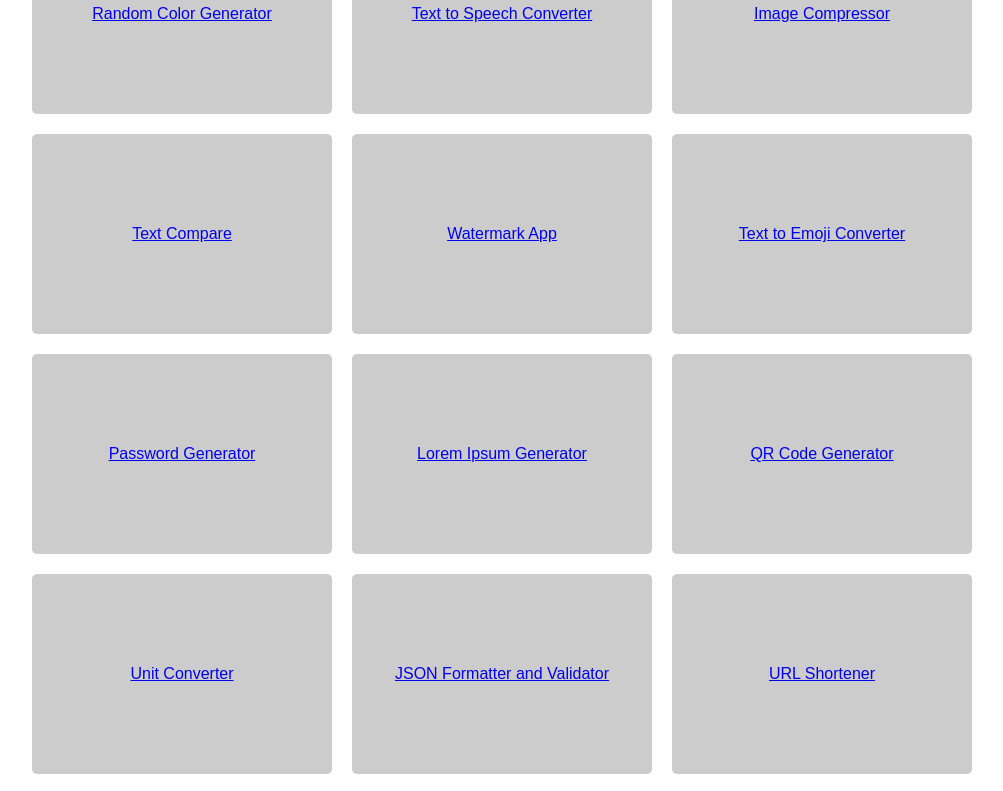
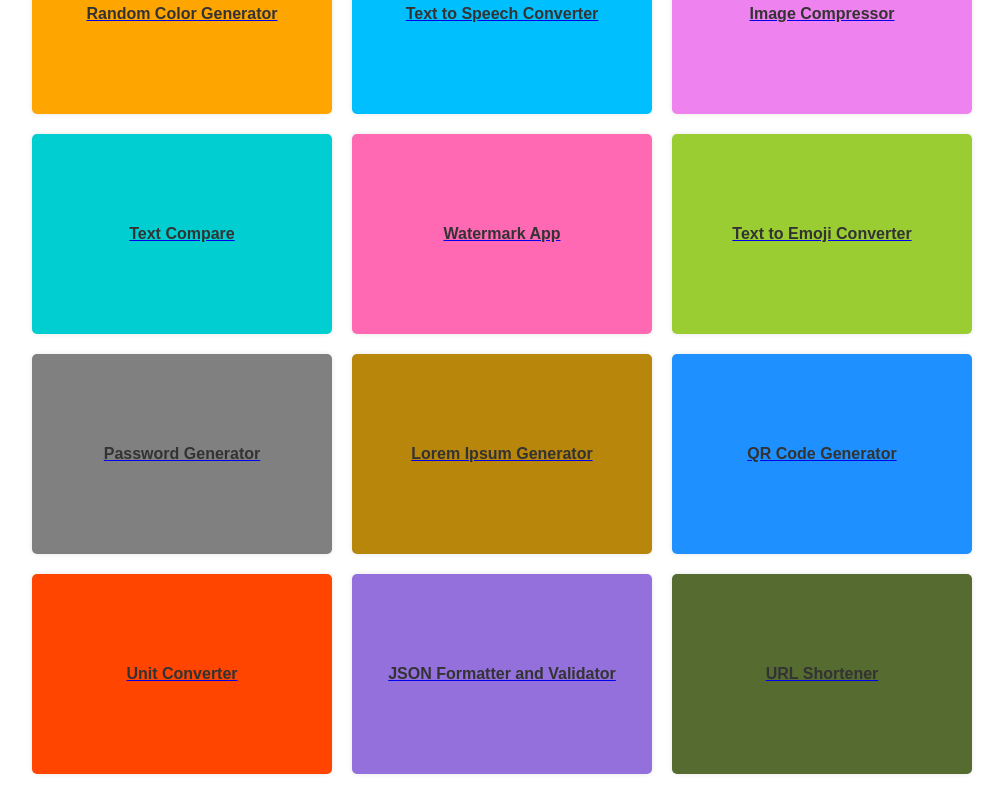
Before and after one commit to rohitsainier/UtilityLibrary, a plain HTML site: page index.html in a window 1280 px wide. Shown: the top 791 px of the page, without its empty margins (138-1141 px from the left). Drawn offline with Linux system fonts and the light colour scheme.

Commit message:
colors added to cards

```diff
--- a/index.html
+++ b/index.html
@@ -24,6 +24,7 @@
     h1 {
       text-align: center;
       margin-bottom: 30px;
+      color: #333;
     }
 
     .carousel {
@@ -36,13 +37,26 @@
     .card {
       width: 300px;
       height: 200px;
-      background-color: #ccc;
+      background-color: #f9f9f9;
       margin: 10px;
       border-radius: 5px;
       cursor: pointer;
       display: flex;
       align-items: center;
       justify-content: center;
+      box-shadow: 0 0 5px rgba(0, 0, 0, 0.1);
+      transition: background-color 0.3s ease, transform 0.3s ease;
+    }
+
+    .card:hover {
+      background-color: #e8e8e8;
+      transform: scale(1.02);
+    }
+
+    .card span {
+      color: #333;
+      font-weight: bold;
+      text-align: center;
     }
 
     .btn {
@@ -96,43 +110,43 @@
     <h1>Utility Tools</h1>
 
     <div class="carousel">
-      <a href="tools/random-color-generator.html" class="card">
+      <a href="tools/random-color-generator.html" class="card" style="background-color: #ffa500;">
         <span>Random Color Generator</span>
       </a>
-      <a href="tools/text-to-speech-converter.html" class="card">
+      <a href="tools/text-to-speech-converter.html" class="card" style="background-color: #00bfff;">
         <span>Text to Speech Converter</span>
       </a>
-      <a href="tools/image-compressor.html" class="card">
+      <a href="tools/image-compressor.html" class="card" style="background-color: #ee82ee;">
         <span>Image Compressor</span>
       </a>
-      <a href="tools/compare.html" class="card">
+      <a href="tools/compare.html" class="card" style="background-color: #00ced1;">
         <span>Text Compare</span>
       </a>
-      <a href="tools/watermark-app.html" class="card">
+      <a href="tools/watermark-app.html" class="card" style="background-color: #ff69b4;">
         <span>Watermark App</span>
       </a>
-      <a href="tools/text-to-emoji-converter.html" class="card">
+      <a href="tools/text-to-emoji-converter.html" class="card" style="background-color: #9acd32;">
         <span>Text to Emoji Converter</span>
       </a>
-      <a href="tools/password-generator.html" class="card">
+      <a href="tools/password-generator.html" class="card" style="background-color: #808080;">
         <span>Password Generator</span>
       </a>
-      <a href="tools/lorem-ipsum-generator.html" class="card">
+      <a href="tools/lorem-ipsum-generator.html" class="card" style="background-color: #b8860b;">
         <span>Lorem Ipsum Generator</span>
       </a>
-      <a href="tools/qrcode-generator.html" class="card">
+      <a href="tools/qrcode-generator.html" class="card" style="background-color: #1e90ff;">
         <span>QR Code Generator</span>
       </a>
-      <a href="tools/unit-converter.html" class="card">
+      <a href="tools/unit-converter.html" class="card" style="background-color: #ff4500;">
         <span>Unit Converter</span>
       </a>
-      <a href="tools/json-formatter-validator.html" class="card">
+      <a href="tools/json-formatter-validator.html" class="card" style="background-color: #9370db;">
         <span>JSON Formatter and Validator</span>
       </a>
-      <a href="tools/url-shortener.html" class="card">
+      <a href="tools/url-shortener.html" class="card" style="background-color: #556b2f;">
         <span>URL Shortener</span>
       </a>
-      <a href="tools/bmi-calculator.html" class="card">
+      <a href="tools/bmi-calculator.html" class="card" style="background-color: #8b0000;">
         <span>BMI Calculator</span>
       </a>
     </div>
```
